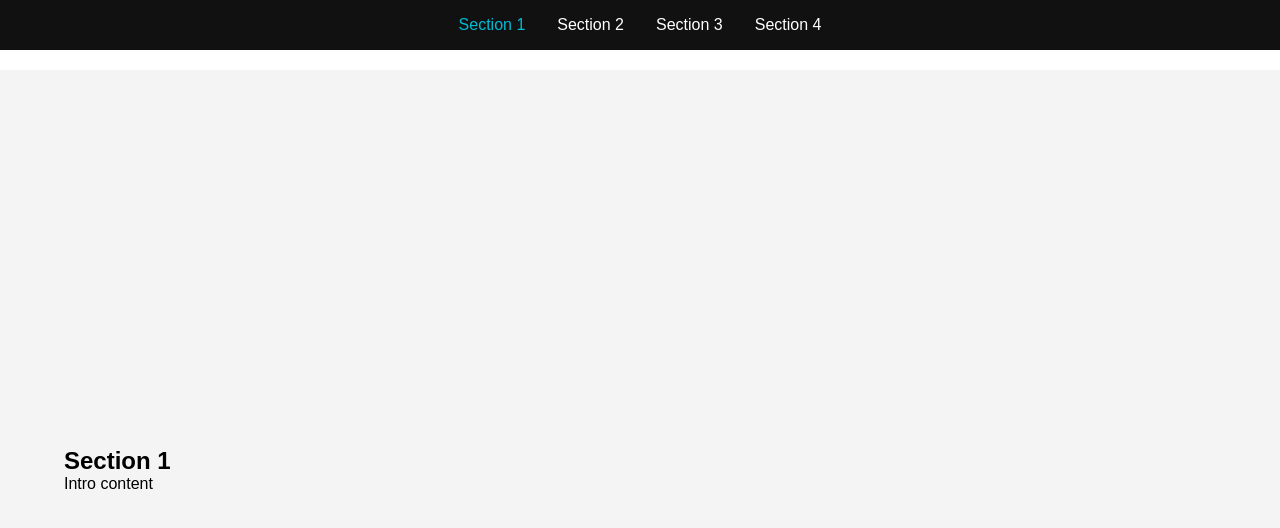
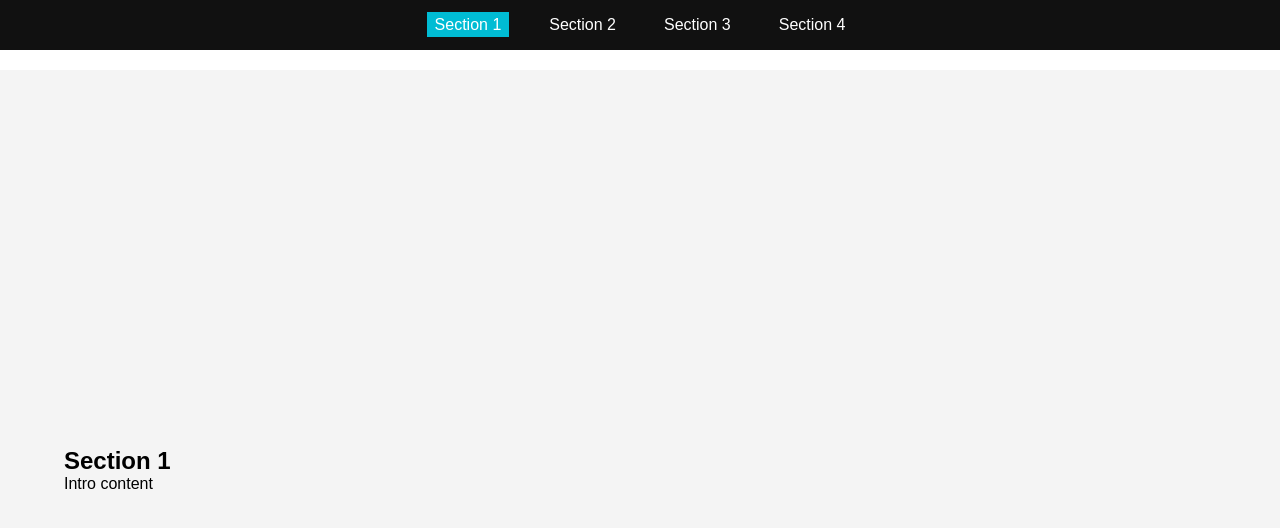
Before and after one commit to wild-n-free/spa, a website with bundled scripts: page index.html in a window 1280 px wide. In both pictures the pointer is over the link "Section 1". Shown: the top 528 px of the page. Built offline with nearby package versions, Linux system fonts and the light colour scheme.

Commit message:
Update styles.css

```diff
--- a/styles.css
+++ b/styles.css
@@ -45,12 +45,15 @@ body {
   color: #ffffff;
   text-decoration: none;
   font-weight: 500;
+  padding: 0.25rem 0.5rem;
   transition: color 0.2s ease-in-out, background-color 0.2s ease-in-out;
 }
 
 .navbar a:hover {
-  color: #00bcd4; /* hover color */
-  text-decoration: none;
+  /* color: #00bcd4; /* hover color */
+  text-decoration: none; */
+  color: #111;
+  background-color: #00bcd4;
 }
 
 /* .navbar a {
```
